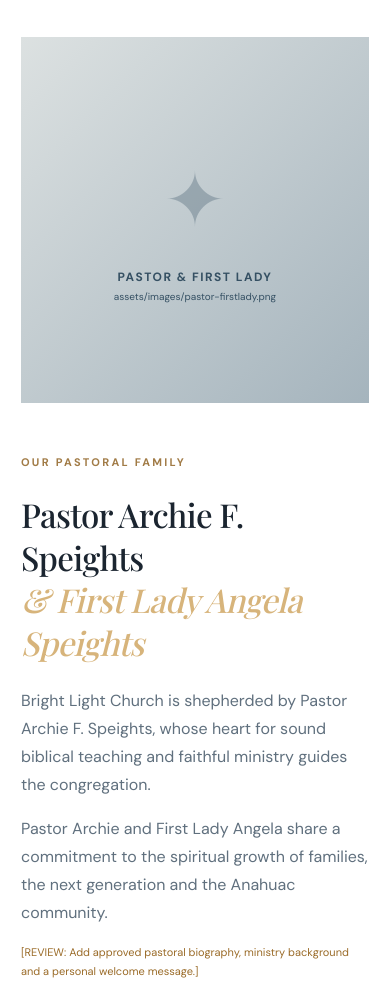
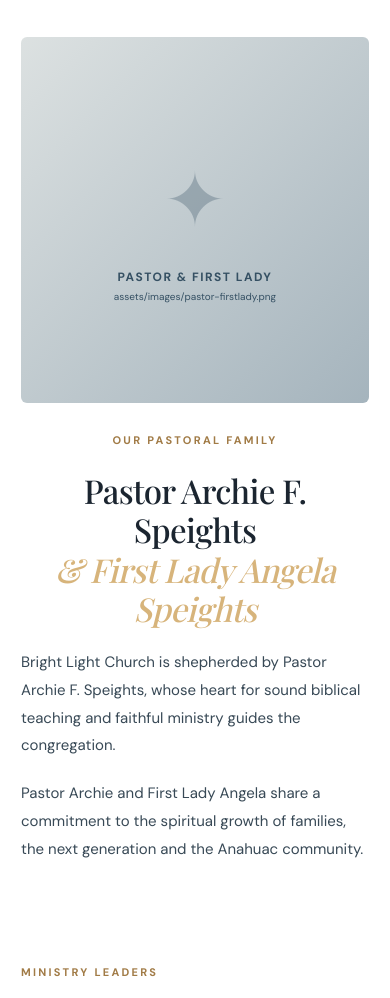
Before and after one commit to adt03ks/Bright-Light-Church, a plain HTML site: page leadership.html in a window 390 px wide. Shown: the part 642-1640 px from the top of the page. Drawn offline with nearby package versions, Linux system fonts and the light colour scheme; no server answers.

Commit message:
Implement styles for pastoral leadership biography
Added styles for pastoral leadership biography layout, including photo and typography adjustments.

```diff
--- a/styles.css
+++ b/styles.css
@@ -600,3 +600,117 @@ img {
   }
 
 }
+/* =========================================
+   PASTORAL LEADERSHIP - WRAPPED BIOGRAPHY
+========================================= */
+
+.leader-feature {
+    display: flow-root !important;
+    width: 100%;
+    margin-top: 35px;
+}
+
+/* Pastoral family photograph */
+
+.leader-feature .leader-photo {
+    float: left;
+    width: 38% !important;
+    max-width: 420px;
+    height: auto;
+    margin: 0 36px 24px 0 !important;
+    overflow: hidden;
+    border-radius: 6px;
+}
+
+/* Photograph sizing */
+
+.leader-feature .leader-photo img {
+    display: block;
+    width: 100%;
+    height: auto;
+    object-fit: contain;
+}
+
+/* Allow biography to wrap around photograph */
+
+.leader-feature > div:not(.leader-photo) {
+    display: block !important;
+    width: auto !important;
+    max-width: none !important;
+    overflow: visible !important;
+}
+
+/* Pastoral family heading */
+
+.leader-feature h2 {
+    margin-top: 8px;
+    margin-bottom: 20px;
+    line-height: 1.2;
+}
+
+/* Biography typography */
+
+.leader-feature p,
+.leader-feature [data-blc-caption] {
+    font-size: 16px;
+    line-height: 1.9;
+    color: #384956;
+    white-space: pre-wrap !important;
+    overflow-wrap: break-word;
+    word-break: normal;
+    text-align: left;
+    max-height: none !important;
+    height: auto !important;
+    overflow: visible !important;
+    text-overflow: clip !important;
+    -webkit-line-clamp: unset !important;
+    margin-bottom: 20px;
+}
+
+/* Hide internal editorial notes */
+
+.leader-feature .editor-note {
+    display: none !important;
+}
+
+/* Tablet layout */
+
+@media (max-width: 850px) {
+
+    .leader-feature .leader-photo {
+        width: 40% !important;
+        margin: 0 24px 18px 0 !important;
+    }
+
+    .leader-feature p,
+    .leader-feature [data-blc-caption] {
+        font-size: 15px;
+        line-height: 1.85;
+    }
+}
+
+/* Mobile phone layout */
+
+@media (max-width: 600px) {
+
+    .leader-feature .leader-photo {
+        float: none !important;
+        width: 100% !important;
+        max-width: 420px;
+        margin: 0 auto 28px !important;
+    }
+
+    .leader-feature h2 {
+        text-align: center;
+    }
+
+    .leader-feature .eyebrow {
+        text-align: center;
+    }
+
+    .leader-feature p,
+    .leader-feature [data-blc-caption] {
+        font-size: 15px;
+        line-height: 1.85;
+    }
+}
```
